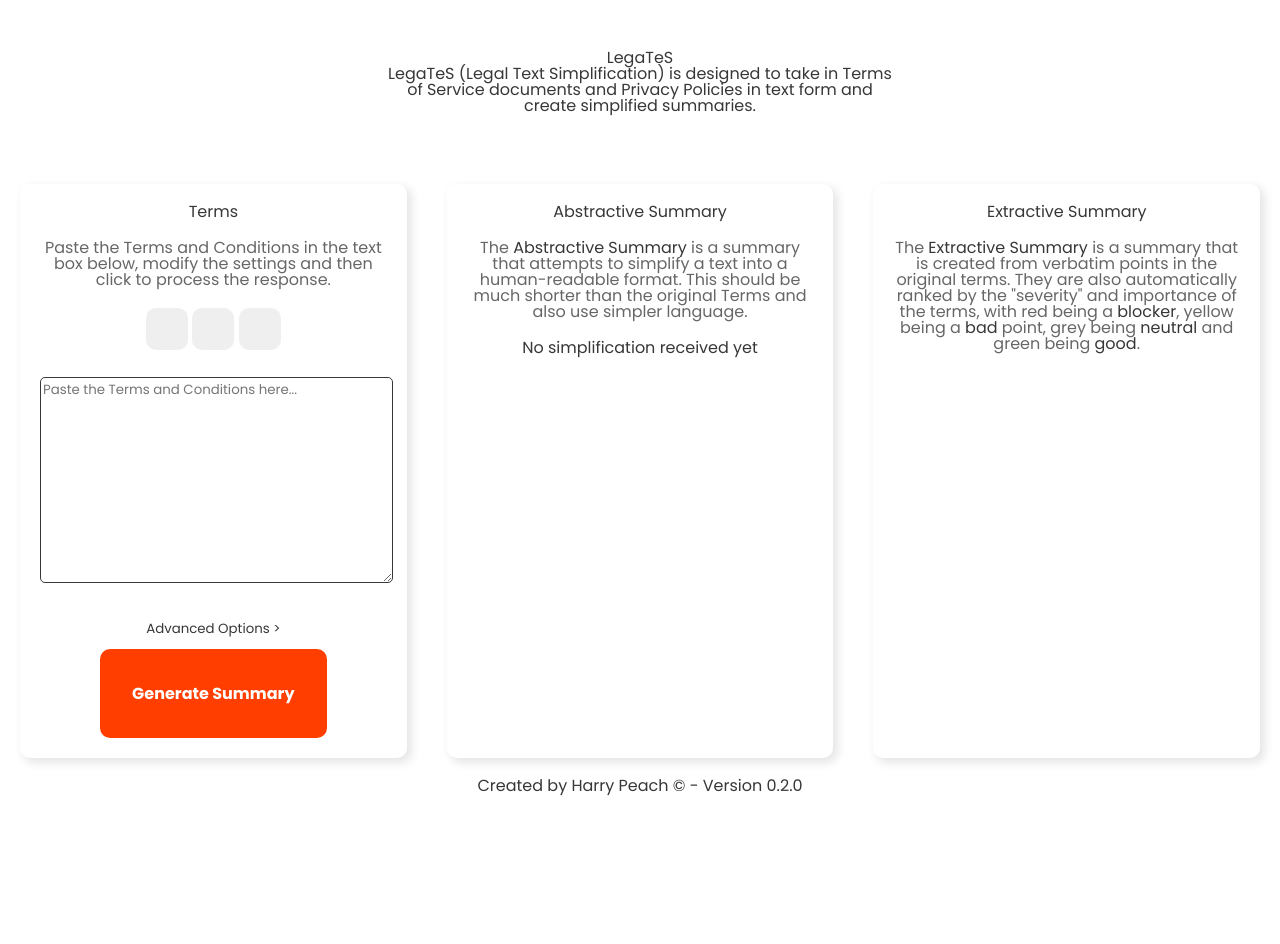
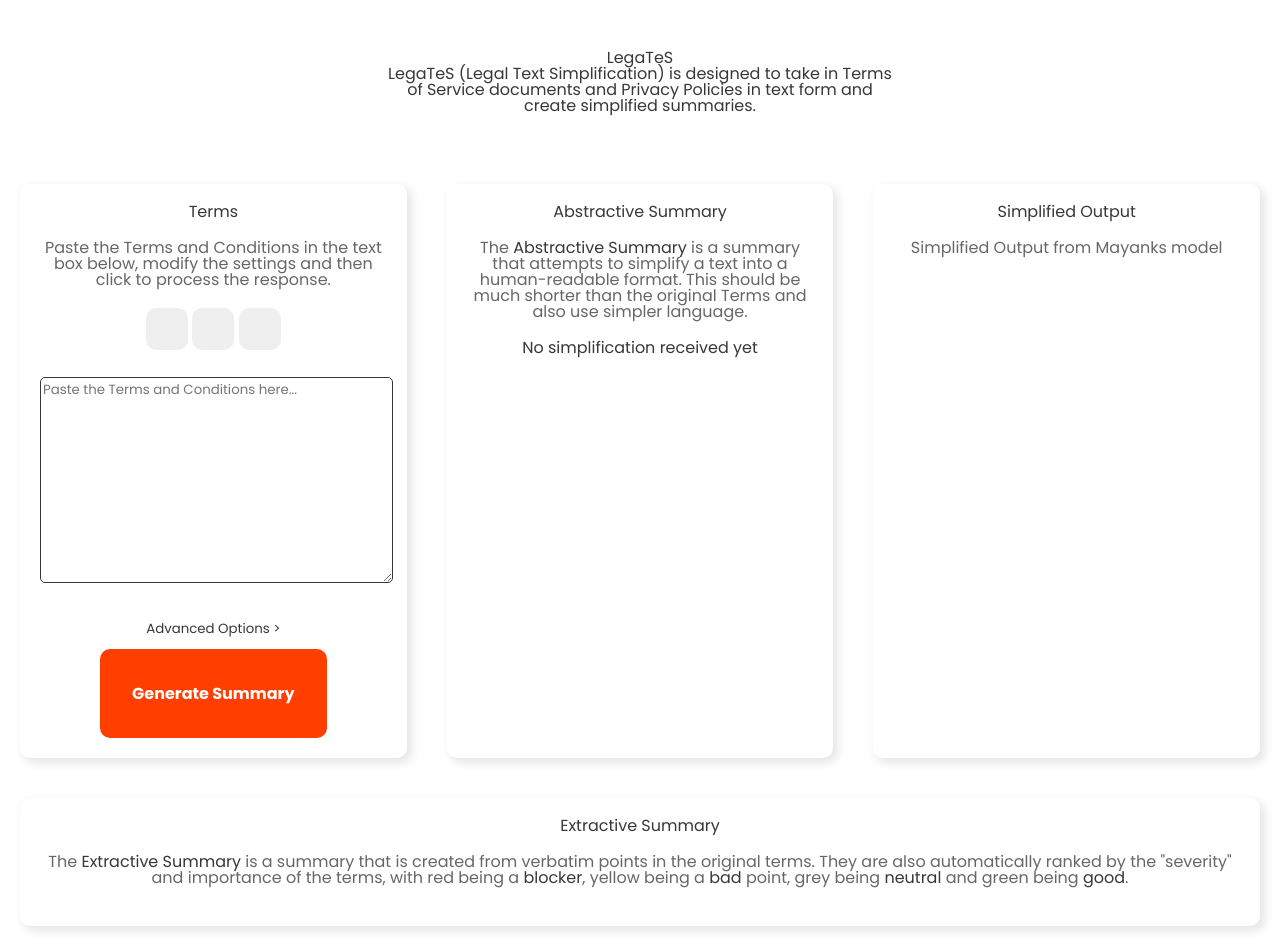
Before and after one commit to HarryPeach/simplifying-legal-content, a Svelte app in the folder frontend/: page / in a window 1280 px wide. Shown: the top 944 px of the page. Before the commit the page ends 800 px from the top, so only its background shows below. Built offline with nearby package versions, Linux system fonts and the light colour scheme; some icons are missing.

Commit message:
feat: finalise frontend for integration of new model

```diff
--- a/frontend/src/App.svelte
+++ b/frontend/src/App.svelte
@@ -14,6 +14,9 @@
 
   let abstractive_resolved;
   let abstractive_promise = Promise.resolve(abstractive_resolved);
+
+  let simplified_resolved;
+  let simplified_promise = Promise.resolve(simplified_resolved);
 
   let summary_length = 40;
   let threshold = 0.725;
@@ -41,6 +44,18 @@
     });
 
     return await abstractive.json();
+  };
+
+  const getSimplification = async (input) => {
+    const simplified = await fetch(`${variables.apiurl}/simplified/`, {
+      method: "POST",
+      headers: headers,
+      body: JSON.stringify({
+        text: input,
+      }),
+    });
+
+    return await simplified.json();
   };
 
   const getSeverityClassification = async (input) => {
@@ -122,6 +137,10 @@
       {/await}
     </div>
     <div id="grid-item">
+      <h2>Simplified Output</h2>
+      <span class="explanation">Simplified Output from Mayanks model</span>
+    </div>
+    <div id="grid-item">
       <h2>Extractive Summary</h2>
       <span class="explanation">
         The <strong>Extractive Summary</strong> is a summary that is created
```
Also changed, not shown: 1 other file (tests, documents, lock files or other folders).
